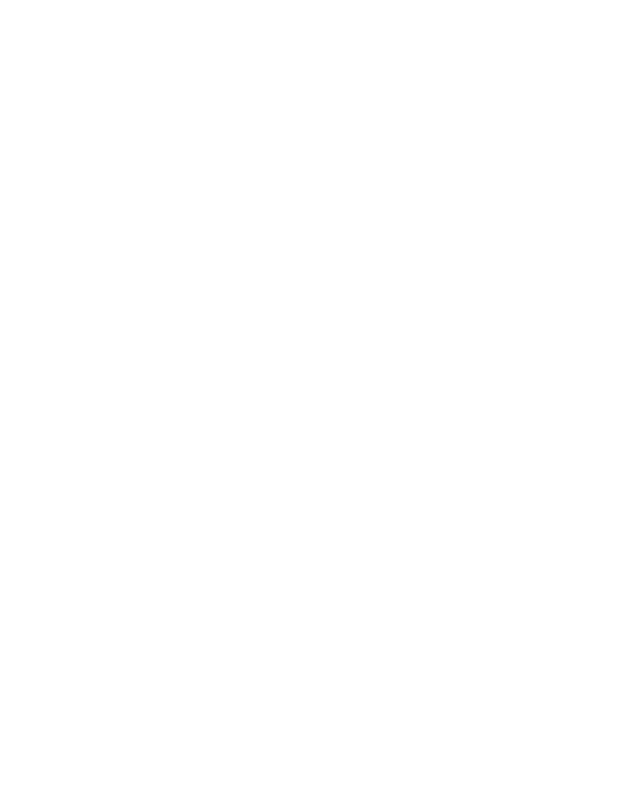
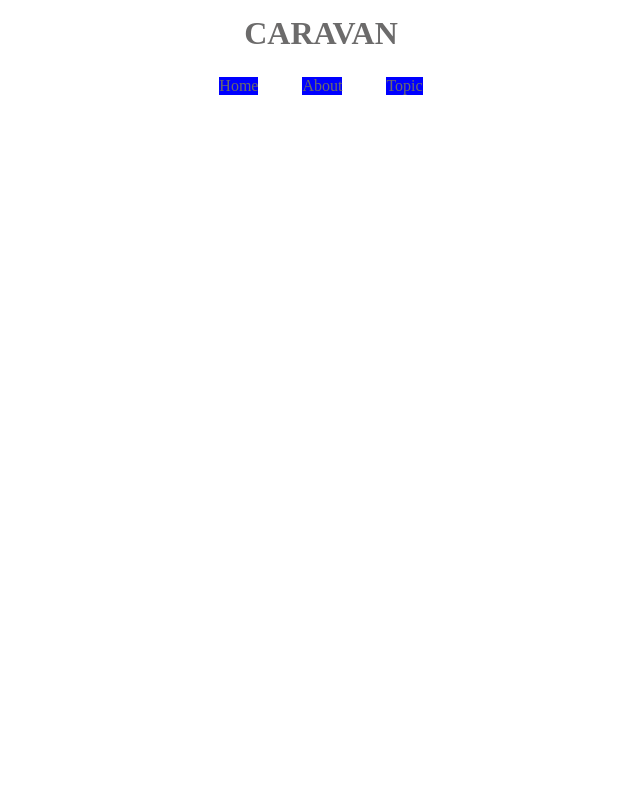
Before and after one commit to ryohidaka501/1-5, a plain HTML site: page index.html in a window 1280 px wide. Shown: the top 800 px of the page, without its empty margins (319-959 px from the left). Drawn offline with Linux system fonts and the light colour scheme.

Commit message:
[Finish]1-5

```diff
--- a/index.html
+++ b/index.html
@@ -7,7 +7,22 @@
 </head>
 
 <body>
-	<header></header>
+	<header>
+		<h1 class="headline">
+			<a href="index.html">CARAVAN</a>
+		</h1>
+	</header>
+
+	<nav>
+		<ul class="nav-list">
+			<li class="nav-list-item">
+				<a href="index.html">Home</a>
+			</li>
+			<li class="nav-list-item">About</li>
+			<li class="nav-list-item">Topic</li>
+		</ul>
+	</nav>
+
 	<div class="main-visual">
 		<div class="main-visual-content"></div>
 	</div>
@@ -15,6 +30,8 @@
 		<div class="blog"></div>
 		<div class="sidebar"></div>
 	</div>
-	<footer></footer>
+	<footer>
+		<p class="footer-text">© All rights reserved by Infratop.Inc.</p>
+	</footer>
 </body>
 </html>
--- a/style.css
+++ b/style.css
@@ -2,6 +2,10 @@
 	margin: 0;
 	padding: 0;
 	box-sizing: border-box;
+	color: #6c6b6b;
+}
+a {
+	text-decoration: none;
 }
 
 .clearfix::after{
@@ -10,6 +14,27 @@
 	clear: both;
 }
 
+header {
+	width: 90%;
+	padding: 15px 0;
+	margin: 0 auto;
+	text-align: center;
+}
+header.headline {
+	font-size: 32px;
+}
+
+.nav-list {
+	text-align: center;
+	padding: 10px;
+	margin: 0 auto;
+}
+.nav-list-item {
+	list-style: none;
+	margin:0 20px;
+	display: inline-block;
+	background-color: blue;
+}
 .main-visual {
 	width: 100%;
 	height: 300px;
@@ -35,3 +60,14 @@
 	height: 1400px;
 	float: left;
 }
+
+footer {
+	width: 100%;
+	height: 120px;
+	text-align: center;
+	line-height: 120px;
+	background-color: #848282;
+}
+.footer-text{
+	color: #fff;
+}
```
